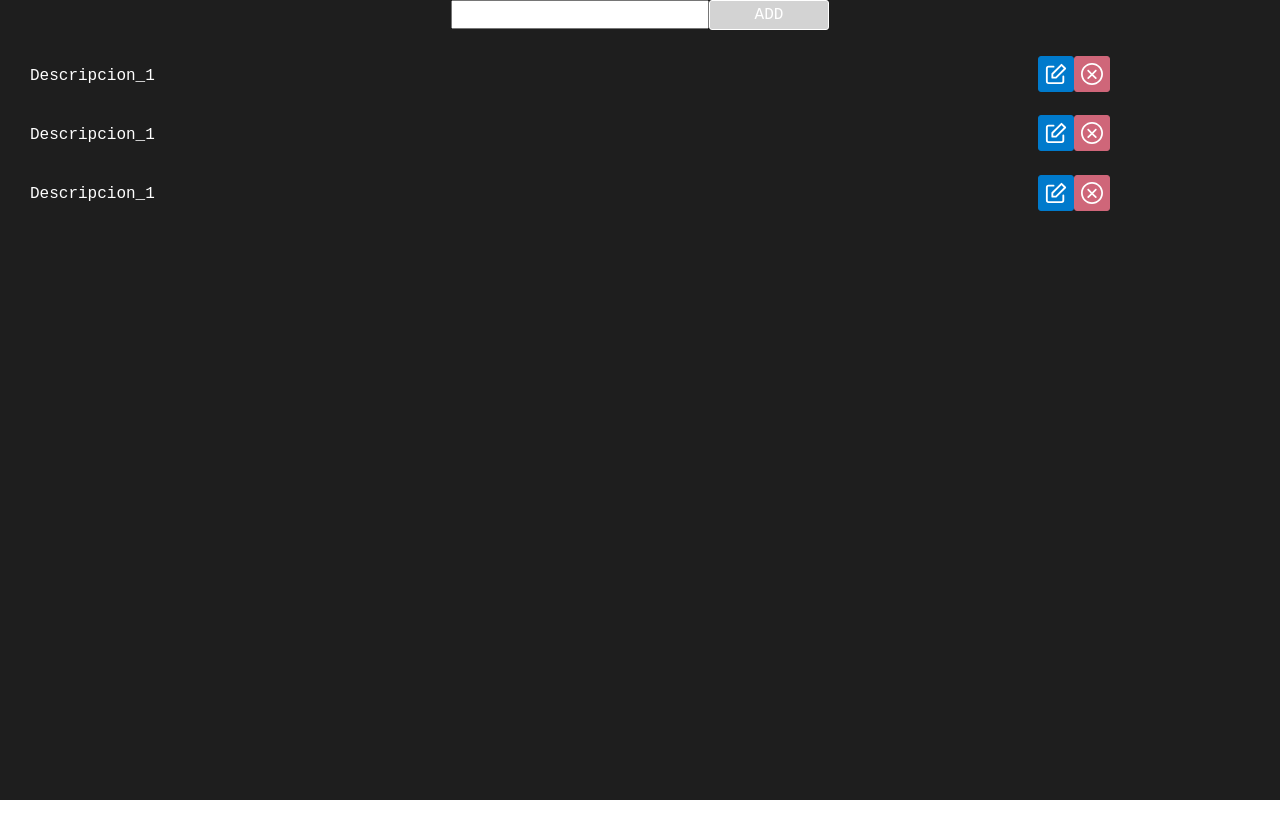
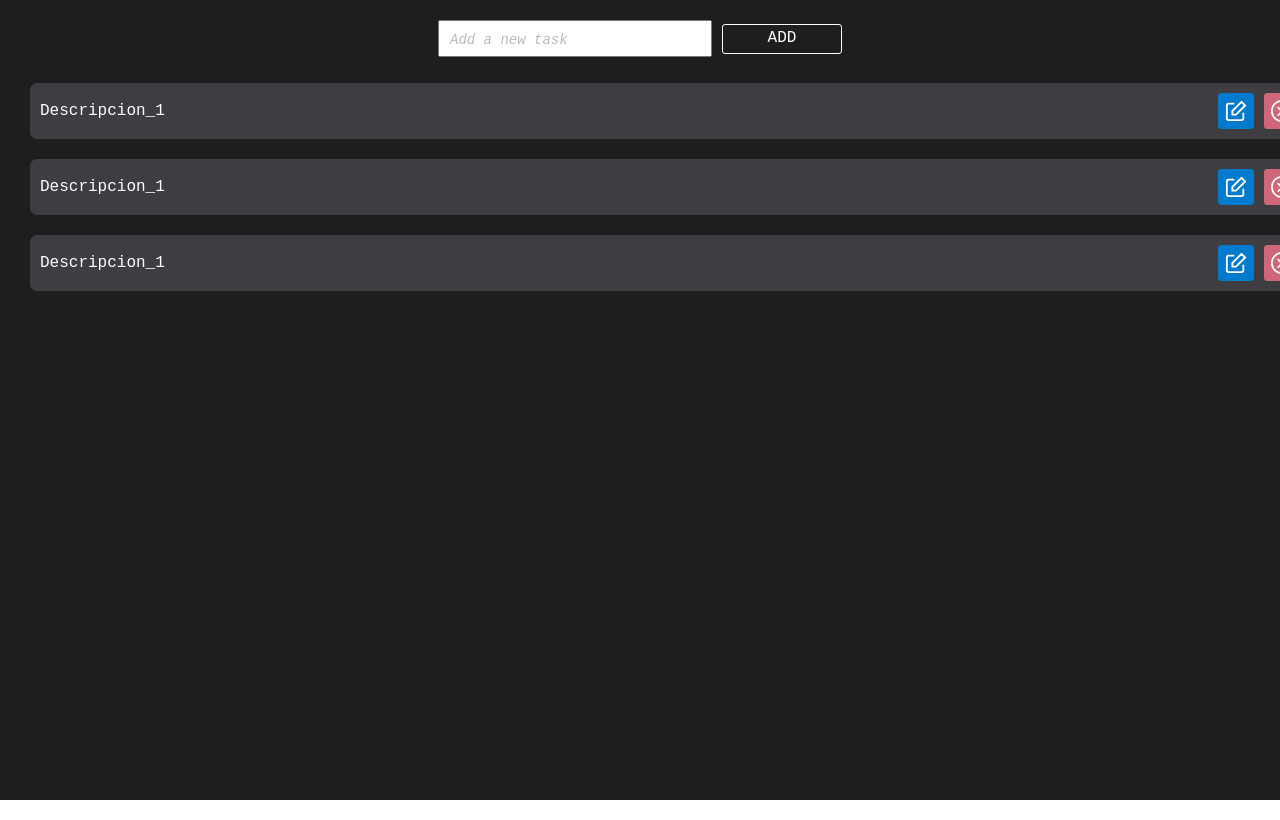
Before and after one commit to lucianofalcone13/mcga-front, a React (Create React App) app: page / in a window 1280 px wide. Shown: the top 820 px of the page. Built offline with nearby package versions, Linux system fonts and the light colour scheme.

Commit message:
button disabled behavior and list styles

```diff
--- a/src/App.css
+++ b/src/App.css
@@ -3,3 +3,7 @@
   height: 100vh;
   font-family: 'Courier New', Courier, monospace;
 }
+
+.App {
+  height: 100%;
+}
--- a/src/components/routes/taskList/task/task.module.css
+++ b/src/components/routes/taskList/task/task.module.css
@@ -2,7 +2,10 @@
     display: flex;
     align-items: center;
     width: 100%;
-    padding: 10px 0px;
+    margin: 10px 0px;
+    background-color: #3e3e42;
+    border-radius: 7px;
+    padding: 10px;
 }
 
 .description {
@@ -13,4 +16,6 @@
 
 .options {
     width: 20%;
+    display: flex;
+    justify-content: flex-end;
 }
--- a/src/components/routes/taskList/taskList.jsx
+++ b/src/components/routes/taskList/taskList.jsx
@@ -37,7 +37,7 @@ class TaskList extends React.Component {
         return (
             <div className={css.container}>
                 <div className={css.inputContainer}>
-                    <TextField value={this.state.value} onChange={this.handleChange} />
+                    <TextField value={this.state.value} onChange={this.handleChange} placeholder="Add a new task" />
                     <Button type="disabled" size="medium">ADD</Button>
                 </div>
                 {this.renderList()}
--- a/src/components/routes/taskList/taskList.module.css
+++ b/src/components/routes/taskList/taskList.module.css
@@ -1,8 +1,9 @@
 .container {
     display: flex;
-    justify-content: center;
     align-items: center;
     flex-direction: column;
+    height: 100%;
+    padding-top: 20px;
 }
 
 .listContainer {
@@ -14,4 +15,5 @@
 
 .inputContainer {
     display: flex;
+    align-items: center;
 }
--- a/src/components/shared-components/button/button.jsx
+++ b/src/components/shared-components/button/button.jsx
@@ -1,9 +1,9 @@
 import React from "react";
 import css from "./button.module.css";
 
-const Button = ({ onClick, type, icon, children, size }) => {
+const Button = ({ onClick, type, icon, children, size, disabled }) => {
   return (
-    <button className={`${css.button} ${css[type]} ${css[size]}`} onClick={onClick} disabled>
+    <button className={`${css.button} ${css[type]} ${css[size]}`} onClick={onClick} disabled={disabled}>
       {icon ? <div className={css.icon}>{icon}</div> : children}
     </button>
   )
--- a/src/components/shared-components/button/button.module.css
+++ b/src/components/shared-components/button/button.module.css
@@ -5,6 +5,11 @@
     outline: none;
     border: 1px solid;
     background-color: transparent;
+    margin: 0px 0px 0px 10px;
+}
+
+.button:disabled {
+    opacity: 0.5;
 }
 
 .add {
@@ -21,10 +26,6 @@
     border-color: #cf6679;
     background-color: #cf6679;
     color: #1e1e1e;
-}
-
-.disabled {
-    background-color: lightgray;
 }
 
 .icon {
--- a/src/components/shared-components/input/textField.module.css
+++ b/src/components/shared-components/input/textField.module.css
@@ -4,11 +4,18 @@
 }
 
 .label {
-    font-size: 16px;
+    font-size: 14px;
 }
 
 .input {
     font-size: 20px;
     width: 250px;
     outline: none;
+    padding: 5px 10px;
 }
+
+.input::placeholder {
+    font-style: italic;
+    opacity: 0.5;
+    font-size: 14px;
+}
```
